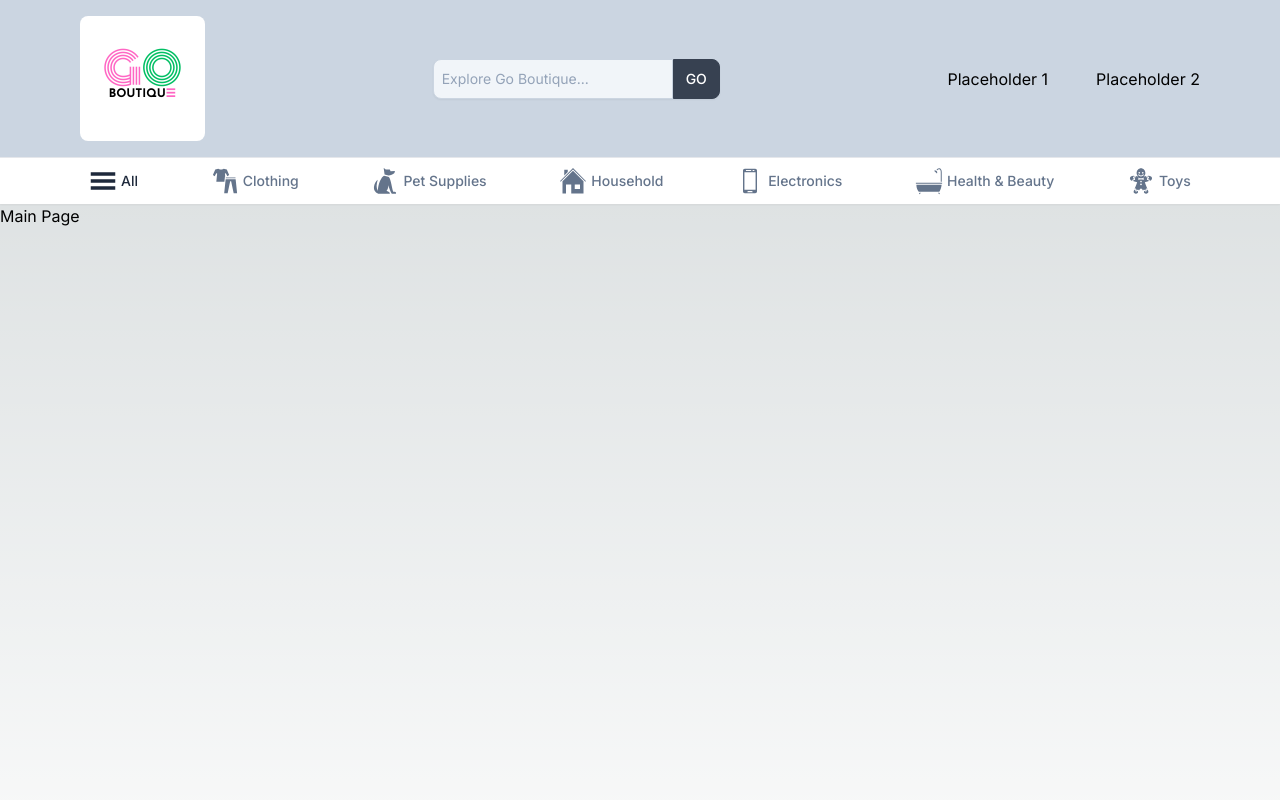
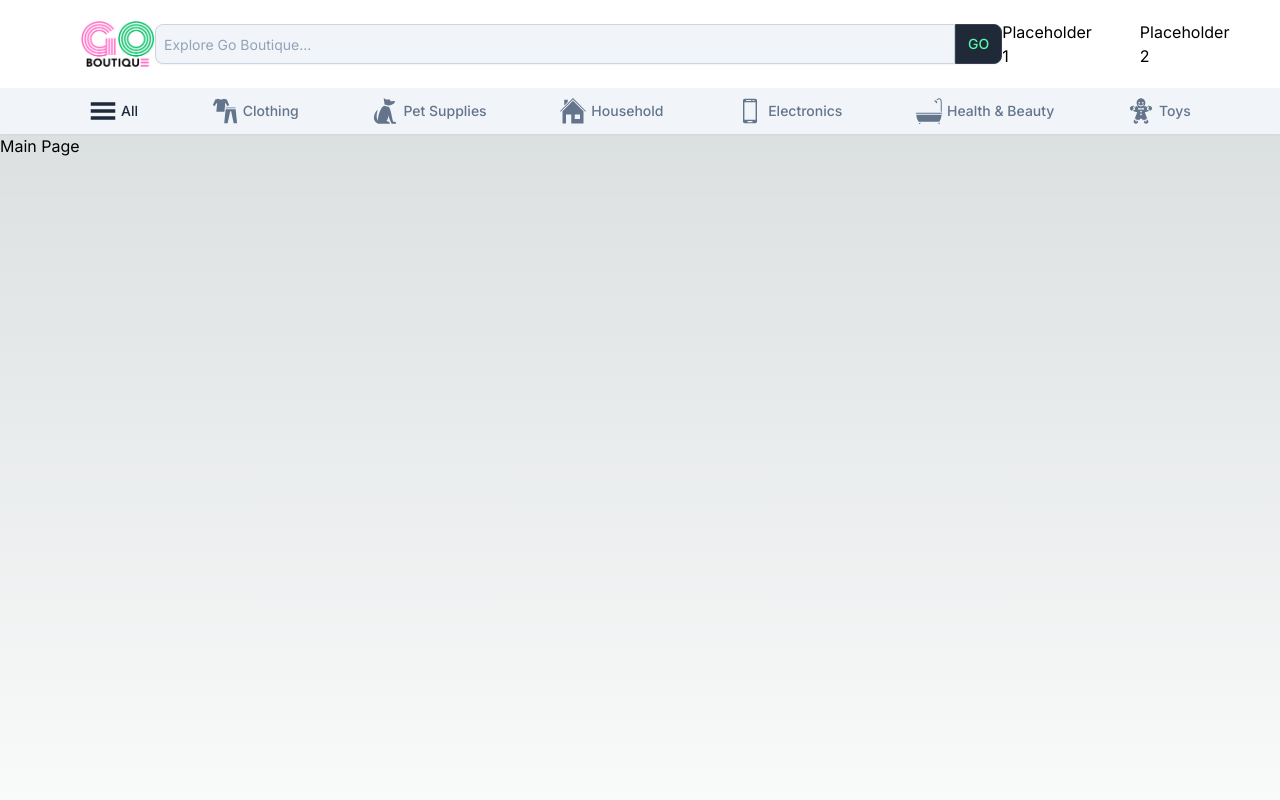
Before and after one commit to michaelDragomir/go-boutique, a Next.js app: page / in a window 1280 px wide. Shown: the top 800 px of the page. Built offline with nearby package versions, Linux system fonts and the light colour scheme.

Commit message:
logo updates

```diff
--- a/src/app/components/Header.tsx
+++ b/src/app/components/Header.tsx
@@ -5,16 +5,16 @@ import SubHeaderTabs from './SubHeaderTabs';
 
 const Header = () => {
 	return (
-		<div className='sticky w-full bg-slate-300 z-30 shadow-sm top-0 '>
-			<div className='py-4 border-b-[1px]'>
-				<div className='max-w-[1920px] mx-auto xl:px-20 md:px-2 px-4'>
+		<div className='sticky w-full bg-white z-30 shadow-sm top-0 '>
+			<div className=''>
+				<div className={`max-w-[1920px] mx-auto xl:px-20 md:px-2 px-4`}>
 					<div className='flex flex-row items-center justify-between gap-3 md:gap-0 '>
 						<Image
 							src='/assets/images/goImage.png'
-							width={125}
-							height={125}
+							width={75}
+							height={75}
 							alt='go Image'
-							className='rounded-lg'
+							className='rounded-lg object-cover'
 						/>
 						<div className='flex items-center'>
 							<form
@@ -24,7 +24,7 @@ const Header = () => {
 							>
 								<input
 									required
-									className='w-60 h-10 placeholder:text-slate-400 block bg-slate-100 border border-slate-300 rounded-l-lg py-2 pl-2 pr-3 shadow-sm focus:outline-none focus:border-sky-500 focus:ring-sky-500 focus:ring-1 sm:text-sm'
+									className={`w-[800px] h-10 placeholder:text-slate-400 block bg-slate-100 border border-slate-300 rounded-l-lg py-2 pl-2 pr-3 shadow-sm focus:outline-none focus:border-sky-500 focus:ring-sky-500 focus:ring-1 sm:text-sm`}
 									placeholder='Explore Go Boutique...'
 									type='text'
 									// value={inputFieldValue}
@@ -32,9 +32,9 @@ const Header = () => {
 								/>
 								<button
 									type='submit'
-									className='h-10 rounded-r-lg border border-gray-700 bg-gray-700 px-3 py-2 text-center text-sm font-medium text-white shadow-sm transition-all hover:border-gray-900 hover:bg-gray-900 focus:ring focus:ring-gray-200 disabled:cursor-not-allowed disabled:border-gray-300 disabled:bg-gray-300'
+									className='h-10 rounded-r-lg border border-gray-700 bg-gray-800 px-3 py-2 text-center text-sm font-medium text-white shadow-sm transition-all hover:border-gray-900 hover:bg-gray-900 focus:ring focus:ring-gray-200 disabled:cursor-not-allowed disabled:border-gray-300 disabled:bg-gray-300'
 								>
-									GO
+									<span className='text-[#57F8AB]'>GO</span>
 								</button>
 							</form>
 						</div>
@@ -47,7 +47,7 @@ const Header = () => {
 					</div>
 				</div>
 			</div>
-			<div className='bg-white'>
+			<div className='bg-slate-100'>
 				<SubHeaderTabs />
 			</div>
 		</div>
--- a/tailwind.config.ts
+++ b/tailwind.config.ts
@@ -1,4 +1,4 @@
-import type { Config } from 'tailwindcss'
+import type { Config } from 'tailwindcss';
 
 const config: Config = {
 	content: [
@@ -13,8 +13,11 @@ const config: Config = {
 				'gradient-conic':
 					'conic-gradient(from 180deg at 50% 50%, var(--tw-gradient-stops))',
 			},
+			colors: {
+				GoGreen: '00BF63',
+			},
 		},
 	},
 	plugins: [],
-}
-export default config
+};
+export default config;
```
Also changed, not shown: public/assets/images/goImage.png, public/assets/images/goImage.svg (added). Lines whose indentation alone changed are shown as unchanged.
